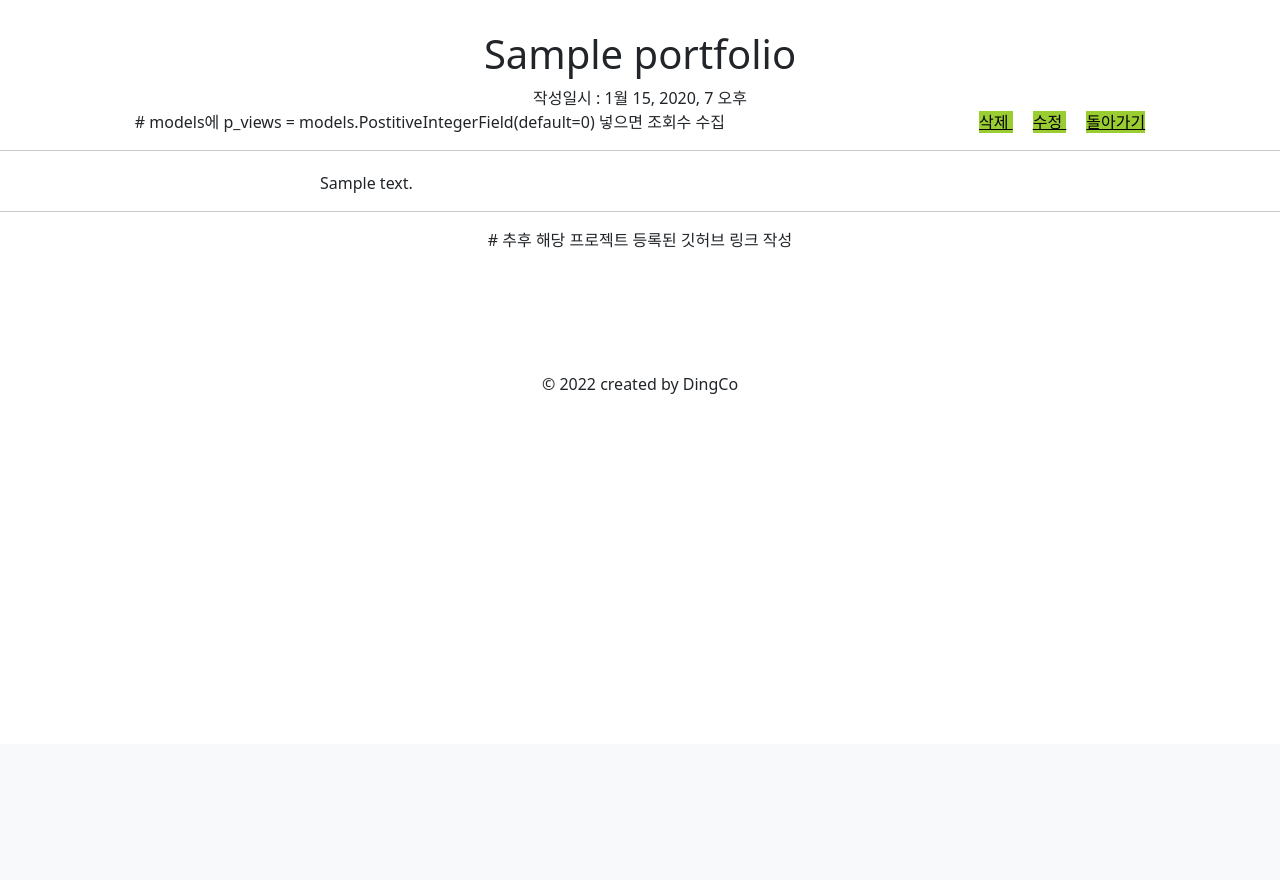
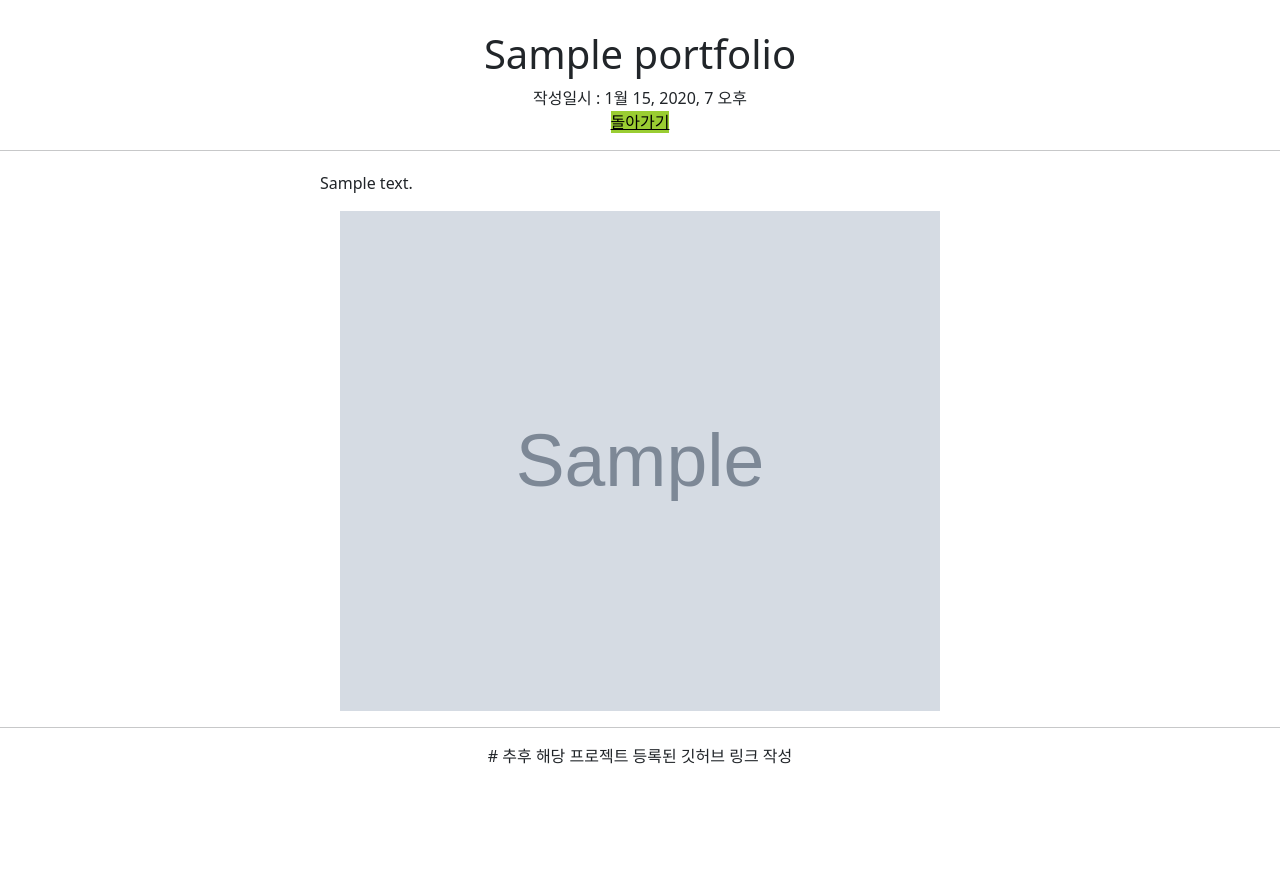
Before and after one commit to ssafy8th-python/woopolemong, a Django app: page /portfolios/1/ in a window 1280 px wide. Shown: the part 56-936 px from the top of the page. Before the commit the page ends 450 px from the top, so only its background shows below. Run offline with Django 3.2, Linux system fonts and the light colour scheme; tables that the repository leaves empty hold one stand-in row (values such as "Sample post"); grey boxes marked "Sample" are stand-in pictures; some libraries are stand-ins or nearby versions.

Commit message:
디테일수정

```diff
--- a/woopolemong_django/portfolios/templates/portfolios/detail.html
+++ b/woopolemong_django/portfolios/templates/portfolios/detail.html
@@ -10,23 +10,23 @@
         작성일시 : {{ portfolio.created_at }}
         <br>
         {% comment %} 조회수 : {{portfolio.p_views}}  {% endcomment %}
-            # models에 p_views = models.PostitiveIntegerField(default=0) 넣으면 조회수 수집
-        <a style="background-color: yellowgreen;color:black;margin-left:250px;"href="{% url 'portfolios:delete' portfolio.pk %}"> 삭제 </a>
-        <a style="background-color: yellowgreen;color:black;margin-left: 20px;"href="{% url 'portfolios:update' portfolio.pk %}"> 수정 </a>
-        <a style="background-color: yellowgreen;color:black; margin-left: 20px;"href="{% url 'portfolios:index' %}"> 돌아가기 </a>
+            {% comment %} # models에 p_views = models.PostitiveIntegerField(default=0) 넣으면 조회수 수집 {% endcomment %}
+        {% if request.user.is_authenticated %}
+          <a style="background-color: yellowgreen;color:black;margin-left:250px;"href="{% url 'portfolios:delete' portfolio.pk %}"> 삭제 </a>
+          <a style="background-color: yellowgreen;color:black;margin-left: 20px;"href="{% url 'portfolios:update' portfolio.pk %}"> 수정 </a>
 
-
+        {% endif %}
+        <a style="background-color: yellowgreen;color:black;"href="{% url 'portfolios:projectlist' %}"> 돌아가기 </a>
         <br>
 
         <hr>
         <p style="margin-top:20px;text-align:left;margin-left:320px;">{{ portfolio.content|safe }}</p>
         <div>
-        {% if portfolio.image %}
+
         {% for image in images %}
             <img src="{{ image.image.url }}" alt="none" width="600" height="500">
         {% endfor %}
-        {% endif %}
-        {% comment %} {% endif %} {% endcomment %}
+
         </div>
         <hr>
 <!--         <p style="margin-top:20px;text-align:left;margin-left:320px;">  Link : {{ portfolio.p_link }}</p>  -->
```
